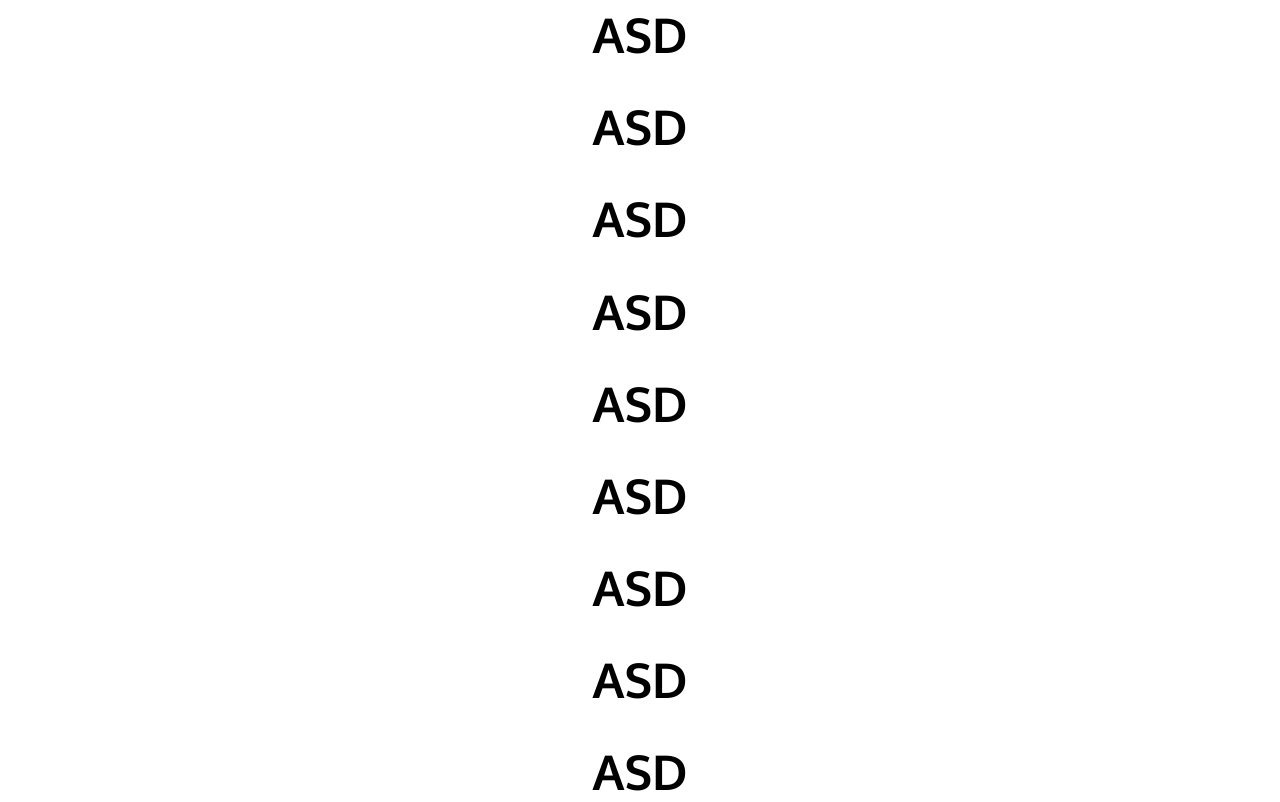
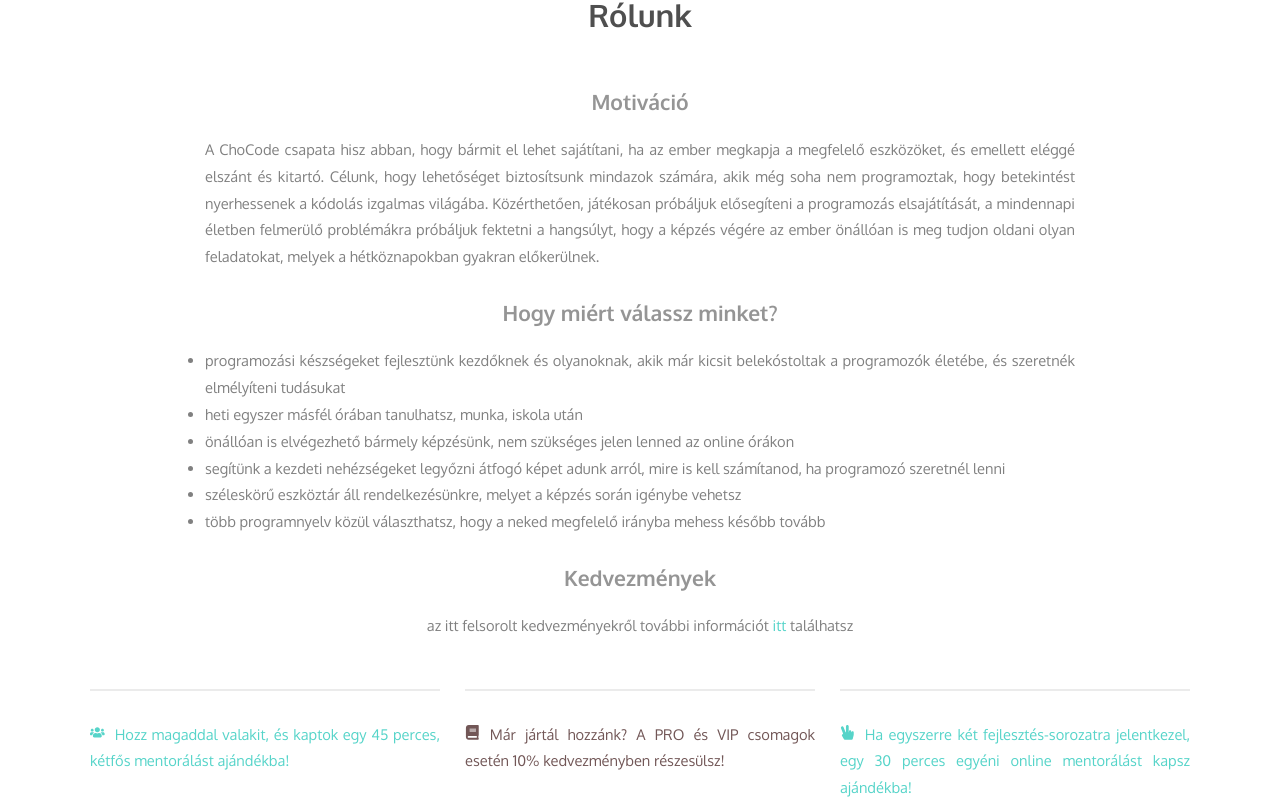
Before and after one commit to ferzs1/chocode-react, a React (Create React App) app: page / in a window 1280 px wide. Shown: the part 758-1560 px from the top of the page. Built offline with nearby package versions, Linux system fonts and the light colour scheme.

Commit message:
Add Discounts, AboutUs, Adjust App, and basic css to zero

```diff
--- a/src/App.js
+++ b/src/App.js
@@ -1,8 +1,10 @@
 import classes from './App.module.css';
-import Toolbar from './components/Navigation/Toolbar/Toolbar';
+// import Toolbar from './components/Navigation/Toolbar/Toolbar';
 import Layout from './hoc/Layout/Layout';
 import Header from './components/UI/Header/Header';
+import AboutUs from './components/content/AboutUs/AboutUs';
 import { ParallaxProvider } from 'react-scroll-parallax';
+import Discounts from './components/content/Discounts/Discounts';
 
 function App() {
   return (
@@ -10,22 +12,8 @@ function App() {
 			<div className={classes.App}>
 				<Layout>
 					<Header />
-          <h1>ASD</h1>
-          <h1>ASD</h1>
-          <h1>ASD</h1>
-          <h1>ASD</h1>
-          <h1>ASD</h1>
-          <h1>ASD</h1>
-          <h1>ASD</h1>
-          <h1>ASD</h1>
-          <h1>ASD</h1>
-          <h1>ASD</h1>
-          <h1>ASD</h1>
-          <h1>ASD</h1>
-          <h1>ASD</h1>
-          <h1>ASD</h1>
-          <h1>ASD</h1>
-          {/* <Aboutus /> */}
+					<AboutUs />
+					<Discounts />
           {/* <Courses /> */}
 					{/* <Teachers /> */}
 					{/* <Contact /> */}
--- a/src/App.module.css
+++ b/src/App.module.css
@@ -1,3 +1,8 @@
+* {
+    padding: 0;
+    margin: 0;
+}
+
 .App {
   text-align: center;
   margin: 0 auto;
--- /dev/null
+++ b/src/components/content/AboutUs/AboutUs.js
@@ -0,0 +1,53 @@
+import React from 'react';
+import classes from './AboutUs.module.css';
+
+const aboutUs = (props) => {
+	return (
+		<section className={classes.Section}>
+			<h1 className={classes.Header}>Rólunk</h1>
+			<h2 className={classes.Subheader}>Motiváció</h2>
+			<p>
+				A ChoCode csapata hisz abban, hogy bármit el lehet sajátítani, ha az
+				ember megkapja a megfelelő eszközöket, és emellett eléggé elszánt és
+				kitartó. Célunk, hogy lehetőséget biztosítsunk mindazok számára, akik
+				még soha nem programoztak, hogy betekintést nyerhessenek a kódolás
+				izgalmas világába. Közérthetően, játékosan próbáljuk elősegíteni a
+				programozás elsajátítását, a mindennapi életben felmerülő problémákra
+				próbáljuk fektetni a hangsúlyt, hogy a képzés végére az ember önállóan
+				is meg tudjon oldani olyan feladatokat, melyek a hétköznapokban gyakran
+				előkerülnek.
+			</p>
+			<h2 className={classes.Subheader}>Hogy miért válassz minket?</h2>
+			<ul>
+				<li>
+					programozási készségeket fejlesztünk kezdőknek és olyanoknak, akik már
+					kicsit belekóstoltak a programozók életébe, és szeretnék elmélyíteni
+					tudásukat
+				</li>
+				<li>heti egyszer másfél órában tanulhatsz, munka, iskola után</li>
+				<li>
+					önállóan is elvégezhető bármely képzésünk, nem szükséges jelen lenned
+					az online órákon
+				</li>
+				<li>
+					segítünk a kezdeti nehézségeket legyőzni átfogó képet adunk arról,
+					mire is kell számítanod, ha programozó szeretnél lenni
+				</li>
+				<li>
+					széleskörű eszköztár áll rendelkezésünkre, melyet a képzés során
+					igénybe vehetsz
+				</li>
+				<li>
+					több programnyelv közül választhatsz, hogy a neked megfelelő irányba
+					mehess később tovább
+				</li>
+			</ul>
+			<h2 className={classes.Subheader}>Kedvezmények</h2>
+			<p className={classes.Discounts}>
+				az itt felsorolt kedvezményekről további információt <a href="/discounts">itt</a> találhatsz
+			</p>
+		</section>
+	);
+};
+
+export default aboutUs;
--- /dev/null
+++ b/src/components/content/AboutUs/AboutUs.module.css
@@ -0,0 +1,56 @@
+.Section {
+    width: 95%;
+    margin: 0 auto;
+    margin-top: 30px;
+    color: gray;
+    line-height: 1.4em;
+    padding-right: 15px;
+    padding-left: 15px;
+}
+
+.Header {
+    font-size: 1.6em;
+    color: rgb(79, 79, 79);
+    margin-bottom: 60px;
+}
+
+.Subheader {
+    padding-bottom: 20px;
+    margin-top: 30px;
+    font-size: 1.1em;
+    color: rgb(149, 149, 149);
+}
+
+.Discounts {
+    font-size: 11pt;
+    text-align: center;
+}
+
+.Discounts a {
+    text-decoration: none;
+    color: rgb(86, 212, 201);
+}
+
+.Section *:not(.Header,.Subheader,.Discounts) {
+    font-size: 11pt;
+    text-align: justify;
+}
+
+.Section ul {
+    list-style: outside;
+    text-align: left;
+}
+
+
+@media (min-width: 810px) {
+    .Section {
+        width: 750px;
+    }
+}
+
+
+@media (min-width: 990px) {
+    .Section {
+        width: 870px;
+    }
+}
--- /dev/null
+++ b/src/components/content/Discounts/Discount/Discount.js
@@ -0,0 +1,16 @@
+import React from 'react';
+import classes from './Discount.module.css';
+
+const discount = (props) => {
+    let cls = [];
+    if (props.color === 'Blue') {
+        cls = [classes.Blue, classes.Discount];
+    } else if (props.color === 'Brown') {
+        cls = [classes.Brown, classes.Discount];
+    }
+    return (
+        <p className={cls.join(' ')}>{props.children}</p>
+    );
+};
+
+export default discount;
--- /dev/null
+++ b/src/components/content/Discounts/Discount/Discount.module.css
@@ -0,0 +1,19 @@
+.Discount {
+    border-top: 2px solid rgb(235, 235, 235);
+    width: 350px;
+    padding-top: 30px;
+    text-align: justify;
+    line-height: 1.8em;
+}
+
+.Discount :first-child {
+    padding-right: 10px;
+}
+
+.Blue {
+    color: rgb(86, 212, 201);
+}
+
+.Brown {
+    color: rgb(114, 87, 87);
+}
--- /dev/null
+++ b/src/components/content/Discounts/Discounts.js
@@ -0,0 +1,28 @@
+import React from 'react';
+import Discount from './Discount/Discount';
+import { FaBook, FaHandPeace, FaUsers } from 'react-icons/fa';
+import classes from './Discounts.module.css';
+
+const discounts = (props) => {
+	return (
+		<div className={classes.Discounts}>
+			<Discount color="Blue">
+				<FaUsers />
+				Hozz magaddal valakit, és kaptok egy 45 perces, kétfős mentorálást
+				ajándékba!
+			</Discount>
+			<Discount color="Brown">
+				<FaBook />
+				Már jártál hozzánk? A PRO és VIP csomagok esetén 10% kedvezményben
+				részesülsz!
+			</Discount>
+			<Discount color="Blue">
+				<FaHandPeace />
+				Ha egyszerre két fejlesztés-sorozatra jelentkezel, egy 30 perces egyéni
+				online mentorálást kapsz ajándékba!
+			</Discount>
+		</div>
+	);
+};
+
+export default discounts;
--- /dev/null
+++ b/src/components/content/Discounts/Discounts.module.css
@@ -0,0 +1,15 @@
+.Discounts {
+    width: 1100px;
+    margin: 0 auto;
+    margin-top: 50px;
+    display: flex;
+    align-content: space-between;
+    justify-content: space-between;
+    font-size: 11pt;
+}
+
+@media (min-width: 1170px) {
+    .Discounts {
+        width: 1100px;
+    }
+}
```
Lines whose indentation alone changed are shown as unchanged.
